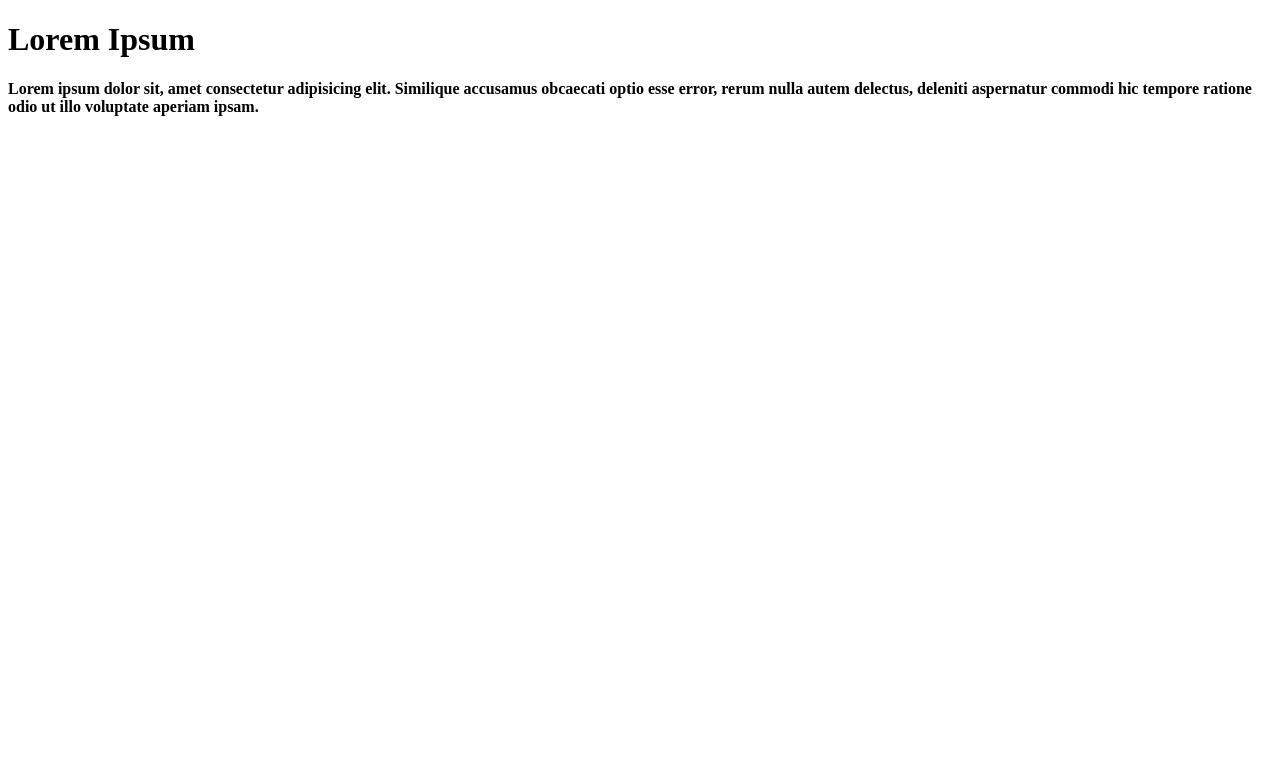
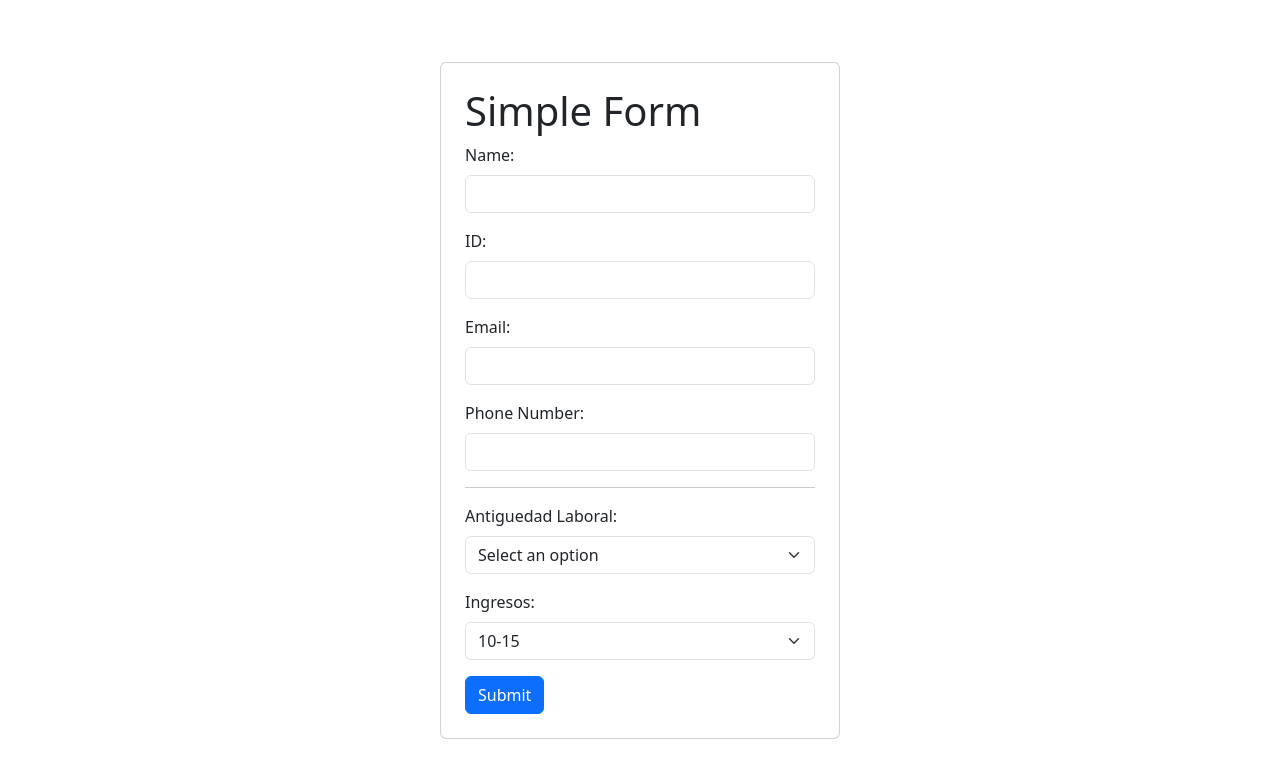
Before and after one commit to Gianmembreno/solfisa, a plain HTML site: page index.html in a window 1280 px wide. Drawn offline with nearby package versions, Linux system fonts and the light colour scheme.

Commit message:
first test

```diff
--- a/index.html
+++ b/index.html
@@ -4,14 +4,91 @@
     <meta charset="UTF-8" />
     <meta name="viewport" content="width=device-width, initial-scale=1.0" />
     <title>Document</title>
+    <link
+      href="https://cdn.jsdelivr.net/npm/bootstrap@5.3.1/dist/css/bootstrap.min.css"
+      rel="stylesheet"
+      integrity="sha384-4bw+/aepP/YC94hEpVNVgiZdgIC5+VKNBQNGCHeKRQN+PtmoHDEXuppvnDJzQIu9"
+      crossorigin="anonymous"
+    />
   </head>
   <body>
-    <h1>Lorem Ipsum</h1>
-    <b>
-      Lorem ipsum dolor sit, amet consectetur adipisicing elit. Similique
-      accusamus obcaecati optio esse error, rerum nulla autem delectus, deleniti
-      aspernatur commodi hic tempore ratione odio ut illo voluptate aperiam
-      ipsam.
-    </b>
+    <div
+      class="container d-flex justify-content-center align-items-center"
+      style="height: 100vh"
+    >
+      <div class="card p-4" style="width: 400px">
+        <h1 class="card-title">Simple Form</h1>
+        <form onsubmit="handleSubmit()" id="myForm">
+          <div class="mb-3">
+            <label for="name" class="form-label">Name:</label>
+            <input
+              type="text"
+              class="form-control"
+              id="name"
+              name="name"
+              required
+            />
+          </div>
+          <div class="mb-3">
+            <label for="id" class="form-label">ID:</label>
+            <input
+              type="text"
+              class="form-control"
+              id="id"
+              name="id"
+              required
+            />
+          </div>
+          <div class="mb-3">
+            <label for="email" class="form-label">Email:</label>
+            <input
+              type="email"
+              class="form-control"
+              id="email"
+              name="email"
+              required
+            />
+          </div>
+          <div class="mb-3">
+            <label for="phone" class="form-label">Phone Number:</label>
+            <input type="tel" class="form-control" id="phone" name="phone" />
+          </div>
+          <hr />
+          <div class="mb-3">
+            <label for="antiguedad_laboral" class="form-label"
+              >Antiguedad Laboral:</label
+            >
+            <select
+              class="form-select"
+              id="antiguedad_laboral"
+              name="antiguedad_laboral"
+              oninput="checkSelection(this)"
+            >
+              <option value="" selected disabled hidden>
+                Select an option
+              </option>
+              <option value="1-2">1-2</option>
+              <option value="2-4">2-4</option>
+              <option value="5-6">5-6</option>
+            </select>
+          </div>
+          <div class="mb-3">
+            <label for="ingresos" class="form-label">Ingresos:</label>
+            <select class="form-select" id="ingresos" name="ingresos">
+              <option value="10-15">10-15</option>
+              <option value="16-20">16-20</option>
+              <option value="21-25">21-25</option>
+            </select>
+          </div>
+          <button type="submit" class="btn btn-primary">Submit</button>
+        </form>
+      </div>
+    </div>
+    <script
+      src="https://cdn.jsdelivr.net/npm/bootstrap@5.3.1/dist/js/bootstrap.bundle.min.js"
+      integrity="sha384-HwwvtgBNo3bZJJLYd8oVXjrBZt8cqVSpeBNS5n7C8IVInixGAoxmnlMuBnhbgrkm"
+      crossorigin="anonymous"
+    ></script>
+    <script src="script.js"></script>
   </body>
 </html>
--- /dev/null
+++ b/script.js
@@ -0,0 +1,53 @@
+// Function to handle form submission
+function handleSubmit() {
+  // Validate form
+  const form = document.getElementById("myForm");
+  const antiguedadLaboral = document.getElementById("antiguedad_laboral").value;
+
+  if (antiguedadLaboral === "") {
+    alert("You must select an option for Antiguedad Laboral.");
+    event.preventDefault(); // Prevent form from submitting
+    return false;
+  }
+
+  // Prevent default form submission
+  event.preventDefault();
+
+  // Collect values
+  const name = document.getElementById("name").value;
+  const id = document.getElementById("id").value;
+  const email = document.getElementById("email").value;
+  const antiguedad_laboral =
+    document.getElementById("antiguedad_laboral").value;
+  const ingresos = document.getElementById("ingresos").value;
+
+  // Calculate points for antiguedad_laboral
+  let antiguedad_points = 0;
+  if (antiguedad_laboral === "1-2") antiguedad_points = 3;
+  else if (antiguedad_laboral === "2-4") antiguedad_points = 5;
+  else if (antiguedad_laboral === "5-6") antiguedad_points = 7.5;
+
+  // Calculate points for ingresos
+  let ingresos_points = 0;
+  if (ingresos === "10-15") ingresos_points = 5;
+  else if (ingresos === "16-20") ingresos_points = 7.5;
+  else if (ingresos === "21-25") ingresos_points = 10;
+
+  // Calculate total points
+  const total_points = antiguedad_points + ingresos_points;
+
+  // Prepare email content (This is for demonstration, replace this with an actual email sending mechanism)
+  const emailContent = `
+        Name: ${name}
+        ID: ${id}
+        Email: ${email}
+        Antiguedad Laboral: ${antiguedad_laboral} (Points: ${antiguedad_points})
+        Ingresos: ${ingresos} (Points: ${ingresos_points})
+        Total Points: ${total_points}
+    `;
+
+  // For demonstration, we'll just alert the email content
+  alert("Email Content: " + emailContent);
+
+  // Here you could use the Fetch API or some other method to send the email with the content.
+}
```
